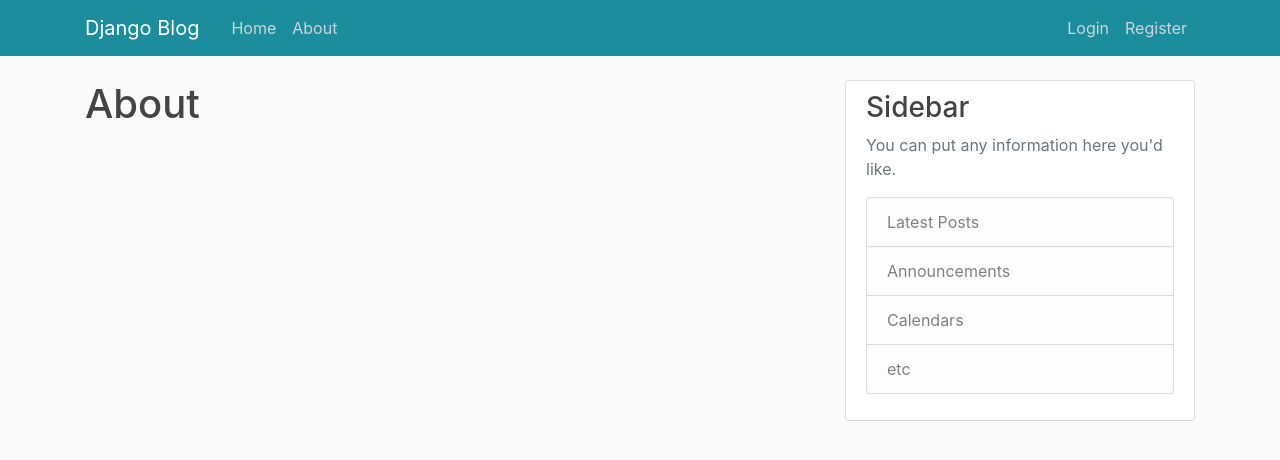
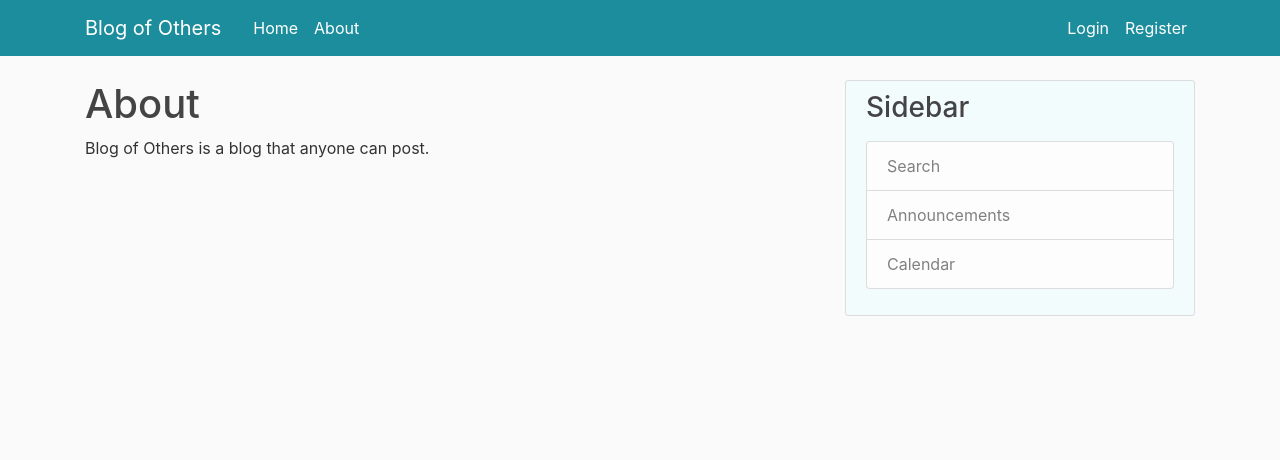
Before and after one commit to geokeloglou/django-blog, a Django app: page /about/ in a window 1280 px wide. Shown: the top 460 px of the page. Run offline with Django 3.2, Linux system fonts and the light colour scheme; some libraries are stand-ins or nearby versions.

Commit message:
text & design

```diff
--- a/blog/static/blog/main.css
+++ b/blog/static/blog/main.css
@@ -17,7 +17,7 @@ body {
   }
 
   .site-header .navbar-nav .nav-link {
-    color: #cbd5db;
+    color: #ffffff;
   }
 
   .site-header .navbar-nav .nav-link:hover {
@@ -29,7 +29,7 @@ body {
   }
 
   .content-section {
-    background: #ffffff;
+    background: #f3fcfd;
     padding: 10px 20px;
     border: 1px solid #dddddd;
     border-radius: 3px;
--- a/blog/templates/blog/about.html
+++ b/blog/templates/blog/about.html
@@ -1,4 +1,5 @@
 {% extends "blog/base.html" %}
 {% block content %}
     <h1>About</h1>
+    <p>Blog of Others is a blog that anyone can post.</p>
 {% endblock content %}
--- a/blog/templates/blog/base.html
+++ b/blog/templates/blog/base.html
@@ -13,16 +13,16 @@
     <link rel="stylesheet" type="text/css" href="{% static 'blog/main.css' %}">
 
     {% if title %}
-        <title>Django Blog - {{ title }}</title>
+        <title>Blog of Others - {{ title }}</title>
     {% else %}
-        <title>Django Blog</title>
+        <title>Blog of Others</title>
     {% endif %}
 </head>
 <body>
     <header class="site-header">
     <nav class="navbar navbar-expand-md navbar-dark bg-steel fixed-top">
         <div class="container">
-            <a class="navbar-brand mr-4" href="/">Django Blog</a>
+            <a class="navbar-brand mr-4" href="/">Blog of Others</a>
             <button class="navbar-toggler" type="button" data-toggle="collapse" data-target="#navbarToggle" aria-controls="navbarToggle" aria-expanded="false" aria-label="Toggle navigation">
                 <span class="navbar-toggler-icon"></span>
             </button>
@@ -62,12 +62,11 @@
         <div class="col-md-4">
             <div class="content-section">
                 <h3>Sidebar</h3>
-                <p class='text-muted'>You can put any information here you'd like.
+                <p class='text-muted'>
                     <ul class="list-group">
-                        <li class="list-group-item list-group-item-light">Latest Posts</li>
+                        <li class="list-group-item list-group-item-light">Search</li>
                         <li class="list-group-item list-group-item-light">Announcements</li>
-                        <li class="list-group-item list-group-item-light">Calendars</li>
-                        <li class="list-group-item list-group-item-light">etc</li>
+                        <li class="list-group-item list-group-item-light">Calendar</li>
                     </ul>
                 </p>
             </div>
```
